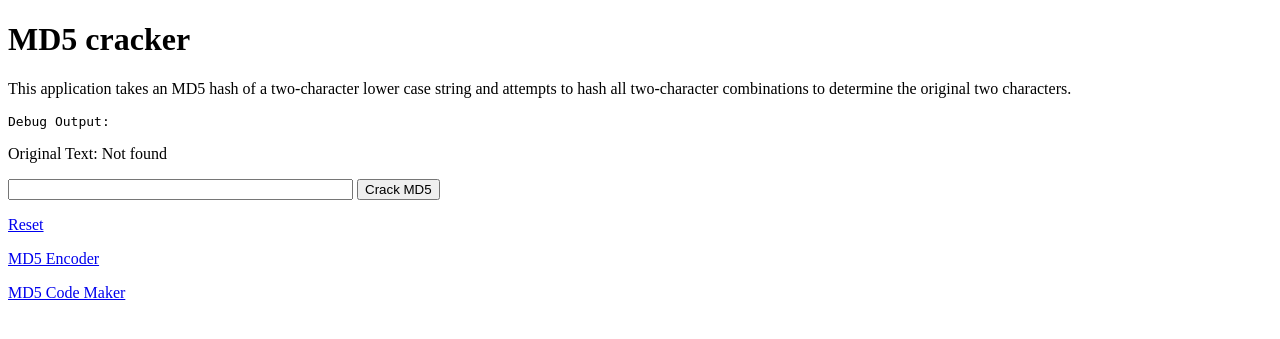
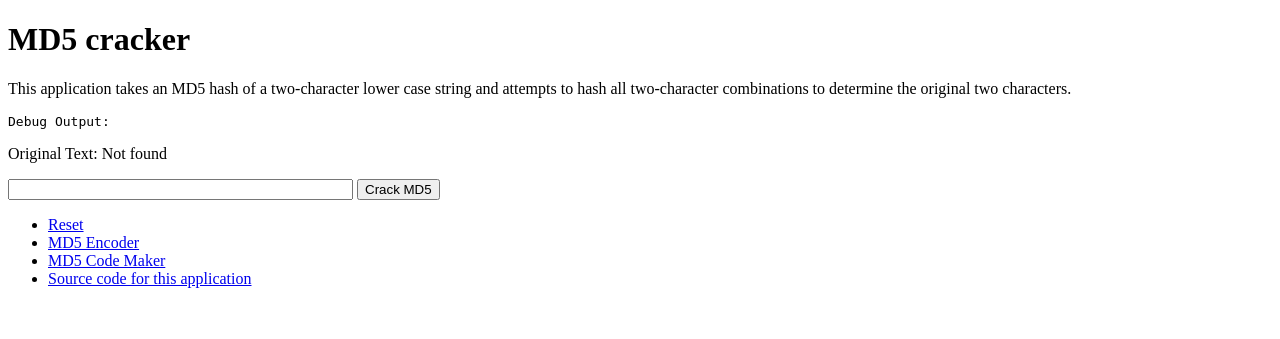
Before and after one commit to csev/wa4e, a PHP site: page /si572/code/crack/index.php in a window 1280 px wide. Shown: the top 339 px of the page. Run offline with PHP 8.4, Linux system fonts and the light colour scheme.

Commit message:
Moar documentation.

```diff
--- a/code/crack/index.php
+++ b/code/crack/index.php
@@ -62,8 +62,13 @@ if ( isset($_GET['md5']) ) {
 <input type="text" name="md5" size="40" />
 <input type="submit" value="Crack MD5"/>
 </form>
-<p><a href="index.php">Reset</a></p>
-<p><a href="md5.php">MD5 Encoder</a></p>
-<p><a href="makecode.php">MD5 Code Maker</a></p>
+<ul>
+<li><a href="index.php">Reset</a></li>
+<li><a href="md5.php">MD5 Encoder</a></li>
+<li><a href="makecode.php">MD5 Code Maker</a></li>
+<li><a
+href="https://github.com/csev/php-intro/tree/master/code/crack"
+target="_blank">Source code for this application</a></li>
+</ul>
 </body>
 </html>
```
Also changed, not shown: code/crack/README.md (added).
